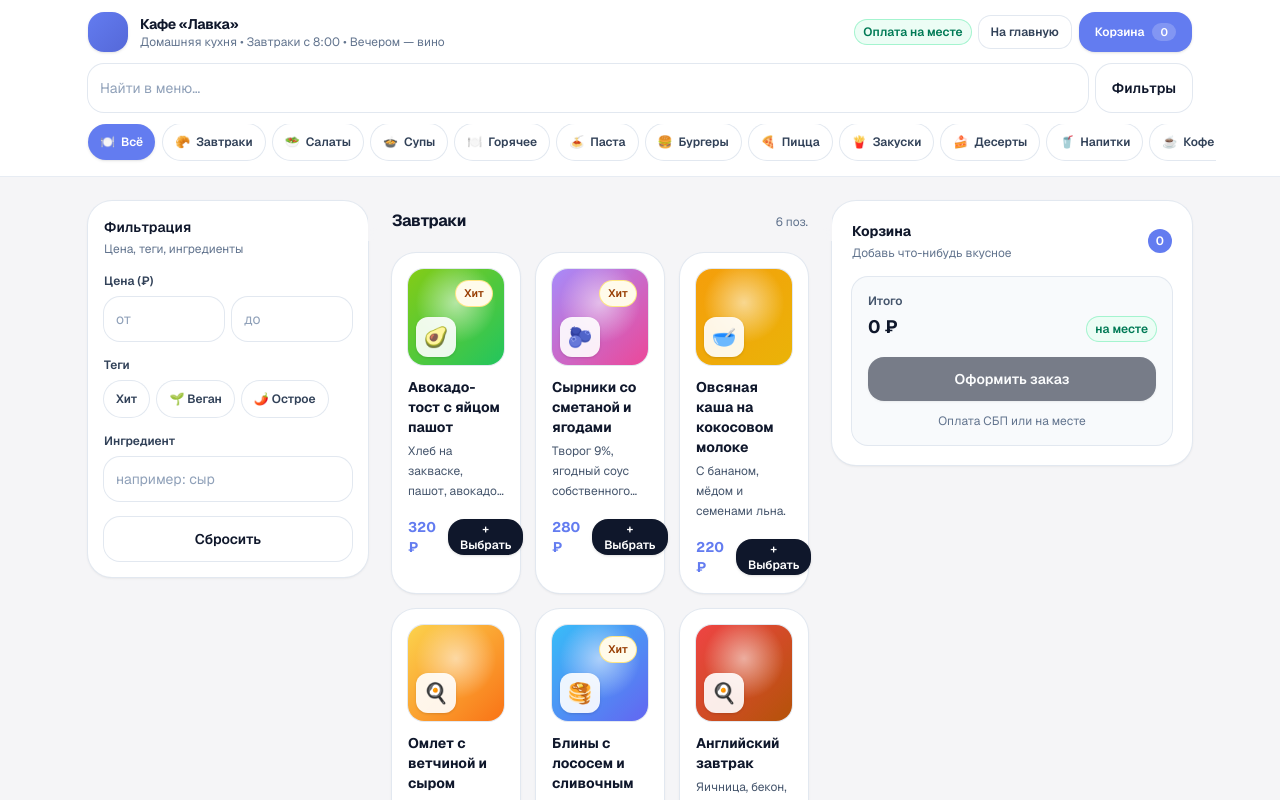
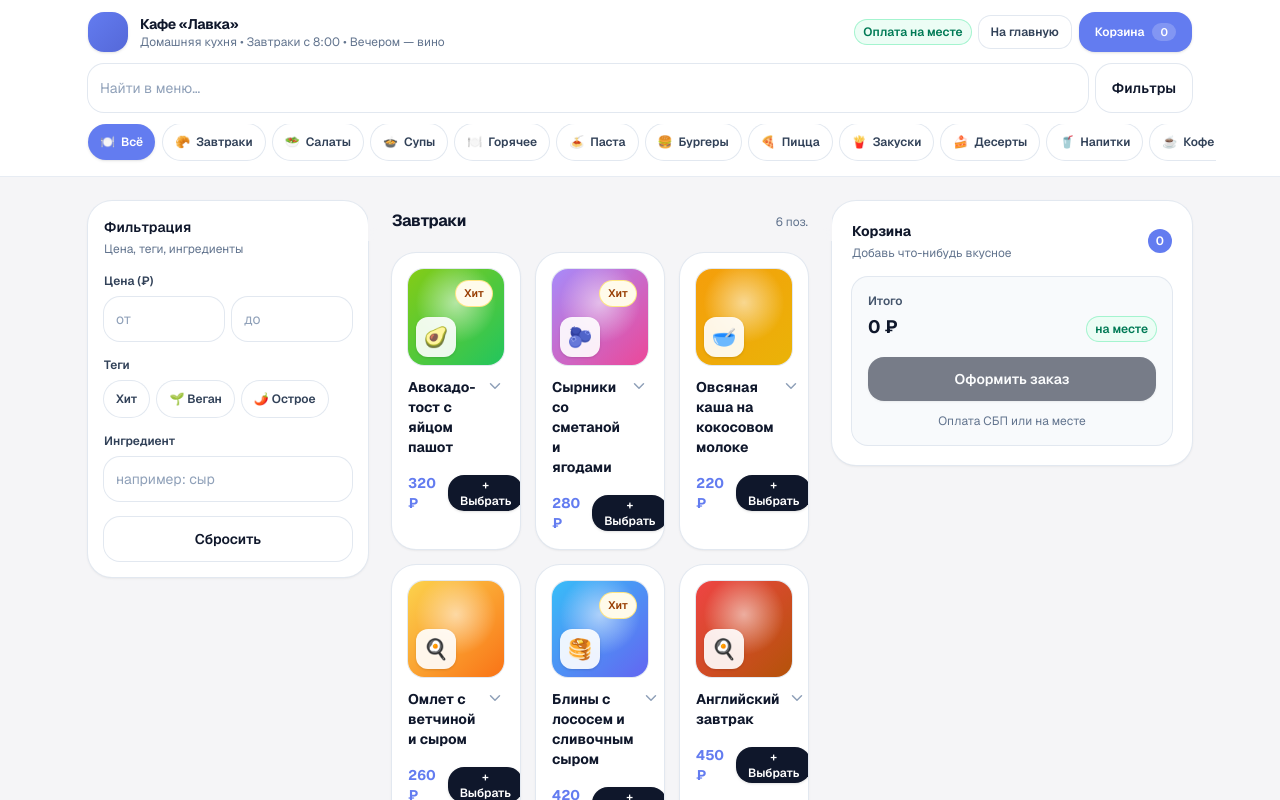
Before and after one commit to Rimade/aggregator-web, a Next.js app in the folder web/: page /c/demo in a window 1280 px wide. Shown: the top 800 px of the page. Built offline with nearby package versions, Linux system fonts and the light colour scheme.

Commit message:
feat(menu): implement expandable menu item details in cafe menu
Add functionality to display detailed descriptions and ingredients for menu items. Introduce a toggle feature for expanding and collapsing item details, enhancing user interaction and experience in the cafe menu interface.

```diff
--- a/web/app/c/[slug]/ui.tsx
+++ b/web/app/c/[slug]/ui.tsx
@@ -92,6 +92,56 @@ function makeOrderNumber() {
 	return String(Math.floor(100 + Math.random() * 900));
 }
 
+function menuItemHasDetails(item: MenuItem) {
+	return Boolean(item.description?.trim()) || item.ingredients.length > 0;
+}
+
+function ChevronDown({ className }: { className?: string }) {
+	return (
+		<svg
+			className={className}
+			width="18"
+			height="18"
+			viewBox="0 0 24 24"
+			fill="none"
+			xmlns="http://www.w3.org/2000/svg"
+			aria-hidden>
+			<path
+				d="M6 9l6 6 6-6"
+				stroke="currentColor"
+				strokeWidth="2"
+				strokeLinecap="round"
+				strokeLinejoin="round"
+			/>
+		</svg>
+	);
+}
+
+function MenuItemDetailsPanel({ item, open }: { item: MenuItem; open: boolean }) {
+	if (!menuItemHasDetails(item)) return null;
+	return (
+		<div
+			className={cn(
+				'grid transition-[grid-template-rows] duration-300 ease-out motion-reduce:transition-none',
+				open ? 'grid-rows-[1fr]' : 'grid-rows-[0fr]',
+			)}>
+			<div className="min-h-0 overflow-hidden">
+				<div className="space-y-2 border-t border-slate-100 bg-slate-50/90 px-3 pb-3 pt-2.5 text-xs leading-relaxed text-slate-600">
+					{item.description?.trim() ? (
+						<p className="text-slate-700">{item.description.trim()}</p>
+					) : null}
+					{item.ingredients.length > 0 ? (
+						<p>
+							<span className="font-semibold text-slate-800">Состав: </span>
+							{item.ingredients.join(' · ')}
+						</p>
+					) : null}
+				</div>
+			</div>
+		</div>
+	);
+}
+
 function CartIcon({ className }: { className?: string }) {
 	return (
 		<svg
@@ -128,6 +178,7 @@ export function CafeMenuClient({ cafe, tableLabel }: { cafe: Cafe; tableLabel?:
 	const [tagSpicy, setTagSpicy] = useState(false);
 	const [ingredient, setIngredient] = useState<string>('');
 	const [menuTab, setMenuTab] = useState<'all' | string>('all');
+	const [expandedMenuIds, setExpandedMenuIds] = useState<Set<string>>(() => new Set());
 	const [draft, setDraft] = useState<{
 		name: string;
 		phone: string;
@@ -197,6 +248,15 @@ export function CafeMenuClient({ cafe, tableLabel }: { cafe: Cafe; tableLabel?:
 		if (displayTab === 'all') return catsForUi;
 		return catsForUi.filter((c) => c.id === displayTab);
 	}, [catsForUi, displayTab]);
+
+	function toggleMenuItemExpand(itemId: string) {
+		setExpandedMenuIds((prev) => {
+			const next = new Set(prev);
+			if (next.has(itemId)) next.delete(itemId);
+			else next.add(itemId);
+			return next;
+		});
+	}
 
 	function addItem(itemId: string) {
 		const item = itemIndex.get(itemId);
@@ -474,13 +534,27 @@ export function CafeMenuClient({ cafe, tableLabel }: { cafe: Cafe; tableLabel?:
 								.flatMap((c) => c.items)
 								.map((item) => {
 									const line = cart.find((l) => l.itemId === item.id);
+									const expanded = expandedMenuIds.has(item.id);
+									const canExpand = menuItemHasDetails(item);
 									return (
 										<article
 											key={item.id}
-											className="flex items-center gap-3 rounded-2xl bg-white p-3 ring-1 ring-slate-200/90 shadow-sm">
+											className="overflow-hidden rounded-2xl bg-white ring-1 ring-slate-200/90 shadow-sm">
+											<div className="flex items-center gap-3 p-3">
+												<button
+													type="button"
+													disabled={!canExpand}
+													onClick={() => canExpand && toggleMenuItemExpand(item.id)}
+													className={cn(
+														'flex min-w-0 flex-1 items-center gap-3 rounded-xl text-left transition',
+														canExpand ? 'active:bg-slate-50/80' : 'cursor-default',
+													)}
+													aria-expanded={canExpand ? expanded : undefined}>
 													<div className="flex h-14 w-14 shrink-0 items-center justify-center rounded-2xl bg-slate-100 text-2xl">
 														{item.emoji}
 													</div>
+													<div className="min-w-0 flex-1">
+														<div className="flex items-start gap-1">
 															<div className="min-w-0 flex-1">
 																<div className="text-sm font-bold leading-tight text-slate-900">
 																	{item.name}
@@ -489,8 +563,23 @@ export function CafeMenuClient({ cafe, tableLabel }: { cafe: Cafe; tableLabel?:
 																	{rub(item.priceRub)}
 																</div>
 															</div>
+															{canExpand ? (
+																<ChevronDown
+																	className={cn(
+																		'shrink-0 text-slate-400 transition-transform duration-300 ease-out motion-reduce:transition-none',
+																		expanded && '-rotate-180',
+																	)}
+																/>
+															) : null}
+														</div>
+													</div>
+												</button>
+												<div
+													className="shrink-0"
+													onClick={(e) => e.stopPropagation()}
+													onKeyDown={(e) => e.stopPropagation()}>
 													{line ? (
-												<div className="inline-flex shrink-0 items-center rounded-2xl bg-slate-100 ring-1 ring-slate-200/80">
+														<div className="inline-flex items-center rounded-2xl bg-slate-100 ring-1 ring-slate-200/80">
 															<button
 																type="button"
 																className="h-10 w-10 rounded-2xl text-lg text-slate-700 transition hover:bg-white/80"
@@ -515,7 +604,7 @@ export function CafeMenuClient({ cafe, tableLabel }: { cafe: Cafe; tableLabel?:
 															disabled={item.isAvailable === false}
 															onClick={() => addItem(item.id)}
 															className={cn(
-														'flex h-11 w-11 shrink-0 items-center justify-center rounded-full text-xl font-semibold text-white shadow-md transition disabled:opacity-40',
+																'flex h-11 w-11 items-center justify-center rounded-full text-xl font-semibold text-white shadow-md transition disabled:opacity-40',
 																brand.bg,
 																brand.bgHover,
 															)}
@@ -523,6 +612,9 @@ export function CafeMenuClient({ cafe, tableLabel }: { cafe: Cafe; tableLabel?:
 															+
 														</button>
 													)}
+												</div>
+											</div>
+											<MenuItemDetailsPanel item={item} open={expanded && canExpand} />
 										</article>
 									);
 								})}
@@ -544,17 +636,36 @@ export function CafeMenuClient({ cafe, tableLabel }: { cafe: Cafe; tableLabel?:
 									<div className="mt-3 grid grid-cols-2 gap-4 sm:grid-cols-3">
 										{cat.items.map((item) => {
 											const line = cart.find((l) => l.itemId === item.id);
+											const expanded = expandedMenuIds.has(item.id);
+											const canExpand = menuItemHasDetails(item);
 											return (
 												<article
 													key={item.id}
-													className="rounded-3xl bg-white p-4 ring-1 ring-slate-200 shadow-sm transition hover:shadow-md">
+													className="overflow-hidden rounded-3xl bg-white ring-1 ring-slate-200 shadow-sm transition hover:shadow-md">
+													<div className="p-4">
 														<div className="relative overflow-hidden rounded-2xl bg-slate-50 ring-1 ring-slate-200">
+															<button
+																type="button"
+																disabled={!canExpand}
+																onClick={() => canExpand && toggleMenuItemExpand(item.id)}
+																className={cn(
+																	'relative block w-full text-left focus:outline-none focus-visible:ring-2 focus-visible:ring-[#637cf0]/40',
+																	canExpand && 'cursor-pointer',
+																)}
+																aria-expanded={canExpand ? expanded : undefined}
+																aria-label={
+																	canExpand
+																		? expanded
+																			? 'Скрыть описание'
+																			: 'Показать описание и состав'
+																		: undefined
+																}>
 																<div
 																	className="aspect-square w-full"
 																	style={{
 																		background: `radial-gradient(70% 70% at 50% 35%, rgba(255,255,255,0.55), rgba(255,255,255,0) 60%), linear-gradient(135deg, ${item.image.a}, ${item.image.b})`,
 																	}}
-															aria-label={`Фото: ${item.name}`}
+																	aria-hidden
 																/>
 																<div className="absolute bottom-2 left-2 flex h-10 w-10 items-center justify-center rounded-xl bg-white/90 text-xl shadow-sm">
 																	{item.emoji}
@@ -564,16 +675,33 @@ export function CafeMenuClient({ cafe, tableLabel }: { cafe: Cafe; tableLabel?:
 																		Хит
 																	</div>
 																) : null}
+															</button>
 														</div>
 
-													<div className="mt-3 text-sm font-bold text-slate-900">{item.name}</div>
-													{item.description ? (
-														<div className="mt-1 line-clamp-3 text-xs leading-5 text-slate-600">
-															{item.description}
+														<button
+															type="button"
+															disabled={!canExpand}
+															onClick={() => canExpand && toggleMenuItemExpand(item.id)}
+															className={cn(
+																'mt-3 flex w-full items-start justify-between gap-2 rounded-lg text-left transition hover:bg-slate-50/80',
+																!canExpand && 'cursor-default hover:bg-transparent',
+															)}
+															aria-expanded={canExpand ? expanded : undefined}>
+															<span className="text-sm font-bold text-slate-900">{item.name}</span>
+															{canExpand ? (
+																<ChevronDown
+																	className={cn(
+																		'shrink-0 text-slate-400 transition-transform duration-300 ease-out motion-reduce:transition-none',
+																		expanded && 'rotate-180',
+																	)}
+																/>
+															) : null}
+														</button>
 													</div>
-													) : null}
 
-													<div className="mt-4 flex items-center justify-between gap-3">
+													<MenuItemDetailsPanel item={item} open={expanded && canExpand} />
+
+													<div className="flex items-center justify-between gap-3 px-4 pb-4 pt-0">
 														<div className={cn('text-sm font-bold', brand.text)}>
 															{rub(item.priceRub)}
 														</div>
@@ -583,7 +711,10 @@ export function CafeMenuClient({ cafe, tableLabel }: { cafe: Cafe; tableLabel?:
 																<button
 																	type="button"
 																	className="h-9 w-9 rounded-2xl text-slate-700 transition hover:bg-white"
-																	onClick={() => decItem(item.id)}
+																	onClick={(e) => {
+																		e.stopPropagation();
+																		decItem(item.id);
+																	}}
 																	aria-label="Уменьшить">
 																	−
 																</button>
@@ -593,7 +724,10 @@ export function CafeMenuClient({ cafe, tableLabel }: { cafe: Cafe; tableLabel?:
 																<button
 																	type="button"
 																	className="h-9 w-9 rounded-2xl text-slate-700 transition hover:bg-white"
-																	onClick={() => incItem(item.id)}
+																	onClick={(e) => {
+																		e.stopPropagation();
+																		incItem(item.id);
+																	}}
 																	aria-label="Увеличить">
 																	+
 																</button>
@@ -601,7 +735,10 @@ export function CafeMenuClient({ cafe, tableLabel }: { cafe: Cafe; tableLabel?:
 														) : (
 															<Button
 																size="sm"
-																onClick={() => addItem(item.id)}
+																onClick={(e) => {
+																	e.stopPropagation();
+																	addItem(item.id);
+																}}
 																disabled={item.isAvailable === false}
 																className={cn(
 																	'rounded-2xl text-white shadow-sm',
@@ -614,7 +751,7 @@ export function CafeMenuClient({ cafe, tableLabel }: { cafe: Cafe; tableLabel?:
 													</div>
 
 													{item.isAvailable === false ? (
-														<div className="mt-2 text-xs text-slate-500">Нет в наличии</div>
+														<div className="px-4 pb-3 text-xs text-slate-500">Нет в наличии</div>
 													) : null}
 												</article>
 											);
```
Lines whose indentation alone changed are shown as unchanged.
